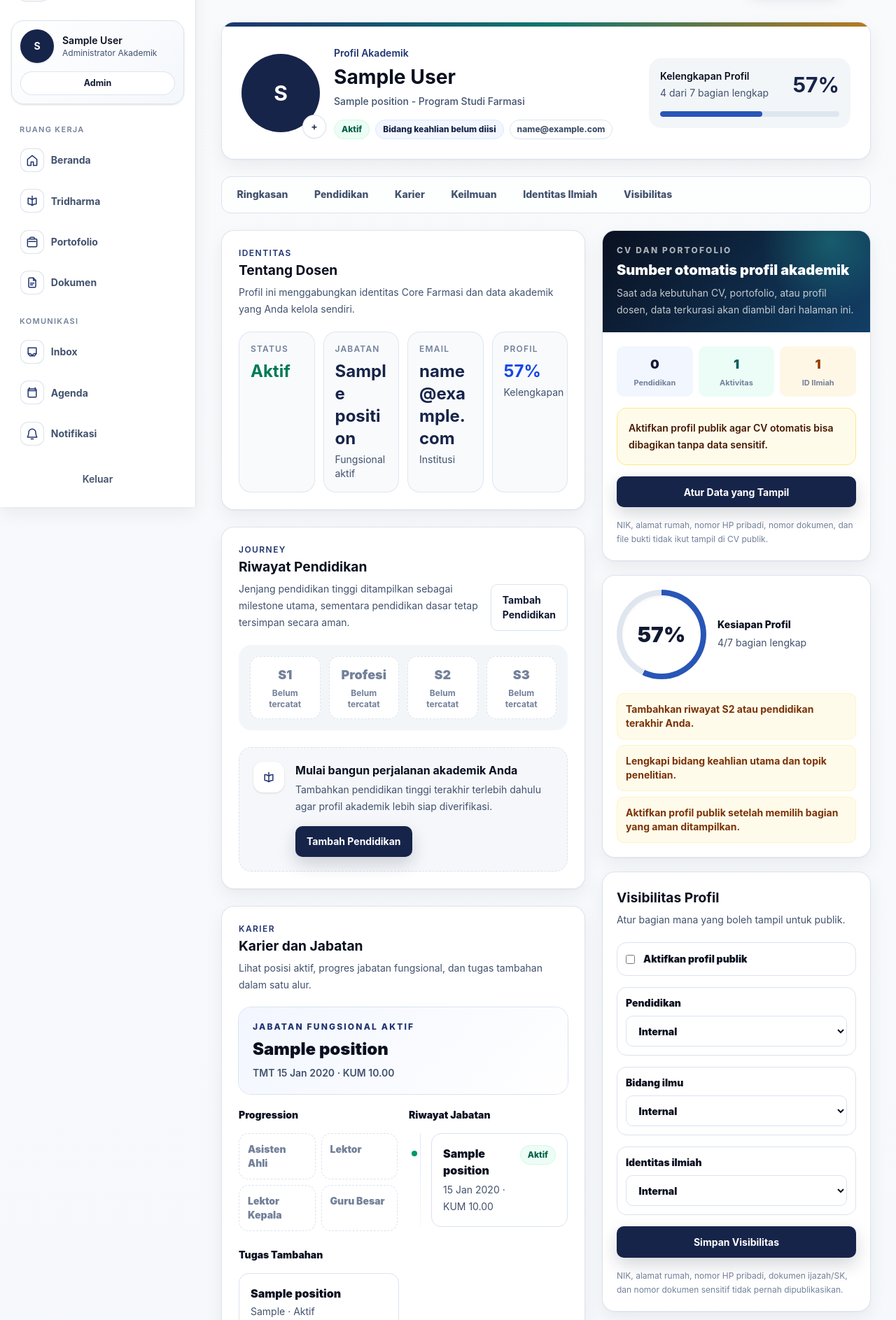
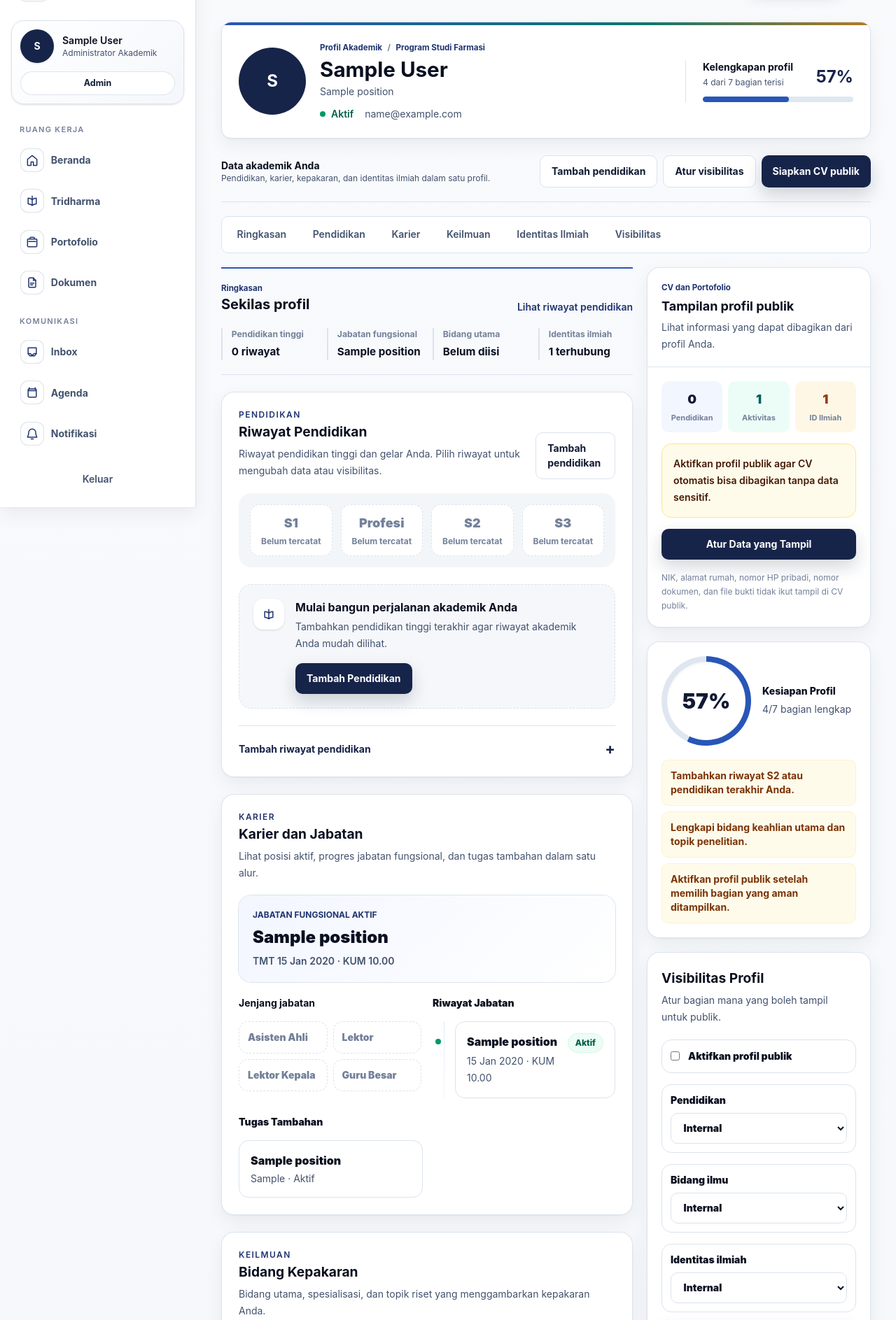
Before and after one commit to farhamzah/dosen-farmasi, a Laravel app: page /profil in a window 1280 px wide. Shown: the part 75-1962 px from the top of the page at 70% size. Run offline with Laravel 12, Linux system fonts and the light colour scheme; a user stored in the database is signed in; tables that the repository leaves empty hold one stand-in row (values such as "Sample post"); style sheets or scripts are compiled from the project's sources.

Commit message:
feat: refine academic profile layout and navigation

```diff
--- a/resources/css/app.css
+++ b/resources/css/app.css
@@ -322,3 +322,194 @@
 .scrollbar-none::-webkit-scrollbar {
     display: none;
 }
+
+.df-profile-page [id] {
+    scroll-margin-top: 9rem;
+}
+
+.df-profile-header {
+    overflow: hidden;
+    border: 1px solid var(--border);
+    border-radius: var(--radius-md);
+    background: white;
+    box-shadow: var(--shadow-subtle);
+}
+
+.df-profile-header-accent {
+    height: 4px;
+    background: linear-gradient(90deg, var(--brand-600) 0%, var(--research) 65%, var(--service) 100%);
+}
+
+.df-profile-header-body {
+    display: grid;
+    gap: 1.5rem;
+    padding: 1.5rem;
+}
+
+.df-profile-identity {
+    display: flex;
+    min-width: 0;
+    align-items: center;
+    gap: 1.25rem;
+}
+
+.df-profile-eyebrow {
+    color: var(--brand-700);
+    font-size: 0.72rem;
+    font-weight: 700;
+}
+
+.df-profile-eyebrow span {
+    margin-inline: 0.3rem;
+    color: var(--text-muted);
+}
+
+.df-profile-name {
+    margin-top: 0.25rem;
+    overflow-wrap: anywhere;
+    color: var(--text-primary);
+    font-size: 1.85rem;
+    font-weight: 750;
+    line-height: 1.18;
+}
+
+.df-profile-progress {
+    align-self: center;
+    min-width: 0;
+    border-left: 1px solid var(--border);
+    padding-left: 1.5rem;
+}
+
+.df-profile-toolbar {
+    display: flex;
+    min-width: 0;
+    flex-wrap: wrap;
+    align-items: center;
+    justify-content: space-between;
+    gap: 1rem;
+    border-bottom: 1px solid var(--border);
+    padding: 0.25rem 0 1.25rem;
+}
+
+.df-profile-nav {
+    position: sticky;
+    top: 4.5rem;
+    z-index: 20;
+    border-radius: var(--radius-sm);
+    background: rgba(255, 255, 255, 0.97);
+    backdrop-filter: blur(12px);
+}
+
+.df-profile-summary {
+    border-top: 2px solid var(--brand-600);
+    border-bottom: 1px solid var(--border);
+    padding: 1.25rem 0;
+}
+
+.df-profile-summary-heading {
+    display: flex;
+    align-items: end;
+    justify-content: space-between;
+    gap: 1rem;
+}
+
+.df-profile-facts {
+    display: grid;
+    grid-template-columns: repeat(2, minmax(0, 1fr));
+    gap: 1rem;
+    margin-top: 1.25rem;
+}
+
+.df-profile-facts > div {
+    min-width: 0;
+    border-left: 2px solid var(--border);
+    padding-left: 0.8rem;
+}
+
+.df-profile-facts dt {
+    color: var(--text-muted);
+    font-size: 0.76rem;
+    font-weight: 650;
+}
+
+.df-profile-facts dd {
+    margin-top: 0.3rem;
+    overflow-wrap: anywhere;
+    color: var(--text-primary);
+    font-size: 0.95rem;
+    font-weight: 700;
+}
+
+.df-profile-add-form {
+    border-top: 1px solid var(--border);
+    padding-top: 1rem;
+}
+
+.df-profile-add-form > summary {
+    display: flex;
+    cursor: pointer;
+    align-items: center;
+    justify-content: space-between;
+    gap: 1rem;
+    color: var(--brand-800);
+    font-size: 0.875rem;
+    font-weight: 700;
+}
+
+.df-profile-add-form > summary::marker {
+    content: '';
+}
+
+.df-profile-add-form > summary span {
+    font-size: 1.35rem;
+}
+
+.df-profile-form-label {
+    min-width: 0;
+    color: var(--text-secondary);
+    font-size: 0.8rem;
+    font-weight: 650;
+}
+
+@media (min-width: 1024px) {
+    .df-profile-header-body {
+        grid-template-columns: minmax(0, 1fr) 15rem;
+        align-items: center;
+    }
+
+    .df-profile-facts {
+        grid-template-columns: repeat(4, minmax(0, 1fr));
+    }
+}
+
+@media (max-width: 1023px) {
+    .df-profile-progress {
+        border-left: 0;
+        border-top: 1px solid var(--border);
+        padding: 1rem 0 0;
+    }
+}
+
+@media (max-width: 639px) {
+    .df-profile-header-body {
+        padding: 1rem;
+    }
+
+    .df-profile-identity {
+        align-items: flex-start;
+        gap: 0.9rem;
+    }
+
+    .df-profile-name {
+        font-size: 1.4rem;
+    }
+
+    .df-profile-nav {
+        top: 4rem;
+    }
+
+    .df-profile-summary-heading {
+        align-items: flex-start;
+        flex-direction: column;
+    }
+}
--- a/resources/js/app.js
+++ b/resources/js/app.js
@@ -1,4 +1,21 @@
 import './bootstrap';
+
+const openHashDetails = () => {
+    const target = document.getElementById(decodeURIComponent(window.location.hash.slice(1)));
+
+    if (target?.matches('details')) {
+        target.open = true;
+    }
+};
+
+window.addEventListener('hashchange', openHashDetails);
+openHashDetails();
+
+document.addEventListener('click', (event) => {
+    if (event.target.closest('a[href="#tambah-pendidikan"]')) {
+        document.getElementById('tambah-pendidikan')?.setAttribute('open', '');
+    }
+});
 
 document.addEventListener('click', (event) => {
     const toggle = event.target.closest('[data-password-toggle]');
--- a/resources/views/components/academic/academic-profile-header.blade.php
+++ b/resources/views/components/academic/academic-profile-header.blade.php
@@ -10,37 +10,35 @@
     $primaryExpertise = optional($expertiseAreas->first())->primary_expertise;
 @endphp
 
-<section {{ $attributes->merge(['class' => 'df-card overflow-hidden']) }}>
-    <div class="h-1.5 bg-[linear-gradient(90deg,var(--brand-700),var(--research),var(--service))]"></div>
-    <div class="grid gap-6 p-5 sm:p-7 lg:grid-cols-[minmax(0,1fr)_18rem] lg:items-center">
-        <div class="flex flex-col gap-5 sm:flex-row sm:items-center">
-            <div class="relative">
-                <x-ui.avatar :name="$user->name" :src="$user->photo_url" size="h-24 w-24 sm:h-28 sm:w-28" class="rounded-[var(--radius-xl)] text-3xl ring-[var(--brand-100)]" text-class="text-3xl" />
-                <span class="absolute -bottom-2 -right-2 grid h-8 w-8 place-items-center rounded-full bg-white text-sm font-semibold text-[var(--brand-800)] shadow-sm ring-1 ring-[var(--border)]" aria-label="Foto profil dapat diperbarui">+</span>
-            </div>
+<section {{ $attributes->merge(['class' => 'df-profile-header']) }} aria-labelledby="profile-name">
+    <div class="df-profile-header-accent"></div>
+    <div class="df-profile-header-body">
+        <div class="df-profile-identity">
+            <x-ui.avatar :name="$user->name" :src="$user->photo_url" size="h-20 w-20 sm:h-24 sm:w-24" class="shrink-0 rounded-[var(--radius-md)]" text-class="text-2xl" />
             <div class="min-w-0">
-                <p class="text-sm font-semibold text-[var(--brand-700)]">Profil Akademik</p>
-                <h1 class="df-page-title mt-2 truncate text-[var(--text-primary)]">{{ $user->name }}</h1>
-                <p class="mt-2 text-sm font-medium text-[var(--text-secondary)]">{{ $activePosition?->position_name ?: 'Jabatan fungsional belum dicatat' }} - Program Studi Farmasi</p>
-                <div class="mt-4 flex flex-wrap gap-2">
-                    <x-ui.badge tone="success">{{ $user->is_active ? 'Aktif' : 'Nonaktif' }}</x-ui.badge>
-                    <x-ui.badge tone="brand">{{ $primaryExpertise ?: 'Bidang keahlian belum diisi' }}</x-ui.badge>
-                    <x-ui.badge tone="neutral">{{ $user->email ?: 'Email belum tersedia' }}</x-ui.badge>
+                <p class="df-profile-eyebrow">Profil Akademik <span aria-hidden="true">/</span> Program Studi Farmasi</p>
+                <h1 id="profile-name" class="df-profile-name">{{ $user->name }}</h1>
+                <p class="mt-1 text-sm text-[var(--text-secondary)]">{{ $activePosition?->position_name ?: 'Jabatan fungsional belum dicatat' }}</p>
+                <div class="mt-3 flex flex-wrap items-center gap-x-4 gap-y-2 text-sm">
+                    <span class="inline-flex items-center gap-2 font-semibold {{ $user->is_active ? 'text-emerald-800' : 'text-rose-700' }}"><span class="h-2 w-2 rounded-full {{ $user->is_active ? 'bg-emerald-600' : 'bg-rose-600' }}"></span>{{ $user->is_active ? 'Aktif' : 'Nonaktif' }}</span>
+                    @if($primaryExpertise)
+                        <span class="min-w-0 text-[var(--text-secondary)]">{{ $primaryExpertise }}</span>
+                    @endif
+                    @if($user->email)
+                        <span class="min-w-0 break-all text-[var(--text-secondary)]">{{ $user->email }}</span>
+                    @endif
                 </div>
             </div>
         </div>
-
-        <div class="rounded-[var(--radius-lg)] bg-[var(--surface-muted)]/70 p-4">
-            <div class="flex items-center justify-between gap-4">
+        <div class="df-profile-progress" aria-label="Kelengkapan profil {{ $completeness['percent'] }} persen">
+            <div class="flex items-end justify-between gap-4">
                 <div>
-                    <p class="text-sm font-semibold text-[var(--text-primary)]">Kelengkapan Profil</p>
-                    <p class="mt-1 text-sm text-[var(--text-secondary)]">{{ $completeness['completed'] }} dari {{ $completeness['total'] }} bagian lengkap</p>
+                    <p class="text-sm font-bold text-[var(--text-primary)]">Kelengkapan profil</p>
+                    <p class="mt-1 text-xs text-[var(--text-secondary)]">{{ $completeness['completed'] }} dari {{ $completeness['total'] }} bagian terisi</p>
                 </div>
-                <p class="text-3xl font-bold text-[var(--brand-800)]">{{ $completeness['percent'] }}%</p>
+                <strong class="text-2xl text-[var(--brand-800)]">{{ $completeness['percent'] }}%</strong>
             </div>
-            <div class="df-progress-track mt-4 h-2">
-                <div class="df-progress-fill bg-[var(--brand-600)]" style="width: {{ $completeness['percent'] }}%"></div>
-            </div>
+            <div class="df-progress-track mt-3 h-2"><div class="df-progress-fill bg-[var(--brand-600)]" style="width: {{ $completeness['percent'] }}%"></div></div>
         </div>
     </div>
 </section>
--- a/resources/views/profile/show.blade.php
+++ b/resources/views/profile/show.blade.php
@@ -13,7 +13,7 @@
 @endphp
 
 @section('content')
-<div class="space-y-6">
+<div class="df-profile-page space-y-5">
     <x-academic.academic-profile-header
         :user="$user"
         :completeness="$completeness"
@@ -21,7 +21,23 @@
         :expertise-areas="$expertiseAreas"
     />
 
-    <nav class="df-segmented" aria-label="Navigasi Profil Akademik">
+    <div class="df-profile-toolbar">
+        <div class="min-w-0">
+            <p class="text-sm font-bold text-[var(--text-primary)]">Data akademik Anda</p>
+            <p class="text-xs text-[var(--text-secondary)]">Pendidikan, karier, kepakaran, dan identitas ilmiah dalam satu profil.</p>
+        </div>
+        <div class="flex flex-wrap gap-2">
+            <a href="#tambah-pendidikan" class="df-button df-button-secondary">Tambah pendidikan</a>
+            <a href="#visibilitas" class="df-button df-button-secondary">Atur visibilitas</a>
+            @if($visibilitySetting->public_profile_enabled)
+                <a href="{{ route('profile.public', $user->core_lecturer_id) }}" class="df-button df-button-primary">Lihat CV publik</a>
+            @else
+                <a href="#profil-publik" class="df-button df-button-primary">Siapkan CV publik</a>
+            @endif
+        </div>
+    </div>
+
+    <nav class="df-segmented df-profile-nav" aria-label="Navigasi Profil Akademik">
         @foreach([
             'ringkasan' => 'Ringkasan',
             'pendidikan' => 'Pendidikan',
@@ -30,34 +46,36 @@
             'identitas-ilmiah' => 'Identitas Ilmiah',
             'visibilitas' => 'Visibilitas',
         ] as $anchor => $label)
-            <a href="#{{ $anchor }}" class="shrink-0 rounded-[var(--radius-sm)] px-4 py-2.5 text-sm font-extrabold text-[var(--text-secondary)] hover:bg-white">{{ $label }}</a>
+            <a href="#{{ $anchor }}" class="shrink-0 rounded-[var(--radius-sm)] px-4 py-2.5 text-sm font-semibold text-[var(--text-secondary)] hover:bg-[var(--brand-50)] hover:text-[var(--brand-800)]">{{ $label }}</a>
         @endforeach
     </nav>
 
-    <section id="ringkasan" class="grid min-w-0 grid-cols-[minmax(0,1fr)] gap-6 xl:grid-cols-[minmax(0,1fr)_24rem]">
+    <section id="ringkasan" class="grid min-w-0 grid-cols-[minmax(0,1fr)] gap-5 xl:grid-cols-[minmax(0,1fr)_20rem]">
         <div class="min-w-0 space-y-6">
-            <x-ui.card class="p-5 sm:p-6">
-                <x-ui.section-header
-                    eyebrow="Identitas"
-                    title="Tentang Dosen"
-                    description="Profil ini menggabungkan identitas Core Farmasi dan data akademik yang Anda kelola sendiri."
-                />
-                <div class="mt-5 grid gap-3 sm:grid-cols-2 xl:grid-cols-4">
-                    <x-ui.stat label="Status" :value="$user->is_active ? 'Aktif' : 'Nonaktif'" tone="success" />
-                    <x-ui.stat label="Jabatan" :value="$activeFunctional?->position_name ?: '-'" caption="Fungsional aktif" />
-                    <x-ui.stat label="Email" :value="$user->email ?: '-'" caption="Institusi" />
-                    <x-ui.stat label="Profil" :value="$completeness['percent'].'%'" caption="Kelengkapan" tone="info" />
+            <div class="df-profile-summary">
+                <div class="df-profile-summary-heading">
+                    <div>
+                        <p class="df-profile-eyebrow">Ringkasan</p>
+                        <h2 class="text-xl font-bold text-[var(--text-primary)]">Sekilas profil</h2>
+                    </div>
+                    <a href="#pendidikan" class="text-sm font-semibold text-[var(--brand-700)] hover:underline">Lihat riwayat pendidikan</a>
                 </div>
-            </x-ui.card>
+                <dl class="df-profile-facts">
+                    <div><dt>Pendidikan tinggi</dt><dd>{{ $higherEducations->count() }} riwayat</dd></div>
+                    <div><dt>Jabatan fungsional</dt><dd>{{ $activeFunctional?->position_name ?: 'Belum tercatat' }}</dd></div>
+                    <div><dt>Bidang utama</dt><dd>{{ $expertiseAreas->first()?->primary_expertise ?: 'Belum diisi' }}</dd></div>
+                    <div><dt>Identitas ilmiah</dt><dd>{{ $identifiers->count() }} terhubung</dd></div>
+                </dl>
+            </div>
 
             <x-ui.card id="pendidikan" class="p-5 sm:p-6">
                 <x-ui.section-header
-                    eyebrow="Journey"
+                    eyebrow="Pendidikan"
                     title="Riwayat Pendidikan"
-                    description="Jenjang pendidikan tinggi ditampilkan sebagai milestone utama, sementara pendidikan dasar tetap tersimpan secara aman."
+                    description="Riwayat pendidikan tinggi dan gelar Anda. Pilih riwayat untuk mengubah data atau visibilitas."
                 >
                     <x-slot:actions>
-                        <a href="#tambah-pendidikan" class="df-button df-button-secondary">Tambah Pendidikan</a>
+                        <a href="#tambah-pendidikan" class="df-button df-button-secondary">Tambah pendidikan</a>
                     </x-slot:actions>
                 </x-ui.section-header>
 
@@ -83,7 +101,7 @@
                     @else
                         <x-ui.empty-state
                             title="Mulai bangun perjalanan akademik Anda"
-                            description="Tambahkan pendidikan tinggi terakhir terlebih dahulu agar profil akademik lebih siap diverifikasi."
+                            description="Tambahkan pendidikan tinggi terakhir agar riwayat akademik Anda mudah dilihat."
                             icon="book"
                         >
                             <x-slot:actions>
@@ -103,6 +121,41 @@
                         </div>
                     </details>
                 @endif
+
+                <details id="tambah-pendidikan" class="df-profile-add-form mt-6">
+                    <summary>Tambah riwayat pendidikan <span aria-hidden="true">+</span></summary>
+                    <form method="post" action="{{ route('profile.educations.store') }}" class="mt-5 grid gap-4 sm:grid-cols-2">
+                        @csrf
+                        <label class="df-profile-form-label">Jenjang
+                            <select name="level" class="df-field mt-1" required>@foreach($levels as $level)<option value="{{ $level }}">{{ $level }}</option>@endforeach</select>
+                        </label>
+                        <label class="df-profile-form-label">Nama institusi
+                            <input name="institution_name" class="df-field mt-1" required>
+                        </label>
+                        <label class="df-profile-form-label">Program studi
+                            <input name="study_program" class="df-field mt-1">
+                        </label>
+                        <label class="df-profile-form-label">Gelar
+                            <input name="degree" class="df-field mt-1">
+                        </label>
+                        <label class="df-profile-form-label">Tahun mulai
+                            <input name="start_year" type="number" class="df-field mt-1">
+                        </label>
+                        <label class="df-profile-form-label">Tahun lulus
+                            <input name="end_year" type="number" class="df-field mt-1">
+                        </label>
+                        <label class="df-profile-form-label">Status kelulusan
+                            <select name="graduation_status" class="df-field mt-1"><option value="LULUS">Lulus</option><option value="BERJALAN">Berjalan</option><option value="TIDAK_SELESAI">Tidak selesai</option></select>
+                        </label>
+                        <label class="df-profile-form-label">Visibilitas
+                            <select name="visibility" class="df-field mt-1"><option value="">Default aman</option><option value="PRIVATE">Private</option><option value="INTERNAL">Internal</option><option value="PUBLIC">Public</option></select>
+                        </label>
+                        <label class="df-profile-form-label sm:col-span-2">Judul tugas akhir, tesis, atau disertasi
+                            <textarea name="thesis_title" class="df-field mt-1 min-h-24" rows="3"></textarea>
+                        </label>
+                        <div class="sm:col-span-2"><button class="df-button df-button-primary">Simpan pendidikan</button></div>
+                    </form>
+                </details>
             </x-ui.card>
 
             <x-ui.card id="karier" class="p-5 sm:p-6">
@@ -113,14 +166,14 @@
                 />
 
                 <div class="mt-5 rounded-[var(--radius-lg)] bg-[linear-gradient(135deg,var(--brand-50),white)] p-5 ring-1 ring-[var(--border)]">
-                    <p class="text-xs font-extrabold uppercase tracking-[0.18em] text-[var(--brand-700)]">Jabatan Fungsional Aktif</p>
+                    <p class="text-xs font-bold uppercase text-[var(--brand-700)]">Jabatan Fungsional Aktif</p>
                     <h3 class="mt-2 text-2xl font-black text-[var(--text-primary)]">{{ $activeFunctional?->position_name ?: 'Belum dicatat' }}</h3>
                     <p class="mt-2 text-sm font-semibold text-[var(--text-secondary)]">TMT {{ optional($activeFunctional?->effective_date)->format('d M Y') ?: 'belum diisi' }} · KUM {{ $activeFunctional?->credit_score ?: '-' }}</p>
                 </div>
 
                 <div class="mt-5 grid gap-4 lg:grid-cols-2">
                     <div>
-                        <p class="mb-4 text-sm font-black text-[var(--text-primary)]">Progression</p>
+                        <p class="mb-4 text-sm font-bold text-[var(--text-primary)]">Jenjang jabatan</p>
                         <div class="grid gap-2 sm:grid-cols-4 lg:grid-cols-2">
                             @foreach($careerStages as $stage)
                                 @php($reached = $functionalPositions->contains(fn ($position) => str($position->position_name)->contains($stage, true)))
@@ -167,7 +220,7 @@
                 <x-ui.section-header
                     eyebrow="Keilmuan"
                     title="Bidang Kepakaran"
-                    description="Bidang utama, spesialisasi, dan topik riset divisualkan sebagai research fingerprint."
+                    description="Bidang utama, spesialisasi, dan topik riset yang menggambarkan kepakaran Anda."
                 />
                 <div class="mt-5 space-y-5">
                     @forelse($expertiseAreas as $area)
@@ -199,10 +252,10 @@
 
         <aside class="min-w-0 space-y-5">
             <x-ui.card class="overflow-hidden">
-                <div class="bg-[radial-gradient(circle_at_85%_10%,rgba(45,212,191,0.28),transparent_28%),linear-gradient(135deg,var(--brand-950),#123f66)] p-5 text-white">
-                    <p class="text-xs font-extrabold uppercase tracking-[0.18em] text-white/65">CV dan Portofolio</p>
-                    <h2 class="mt-2 text-xl font-black leading-tight">Sumber otomatis profil akademik</h2>
-                    <p class="mt-2 text-sm leading-6 text-white/75">Saat ada kebutuhan CV, portofolio, atau profil dosen, data terkurasi akan diambil dari halaman ini.</p>
+                <div class="border-b border-[var(--border)] p-5">
+                    <p class="df-profile-eyebrow">CV dan Portofolio</p>
+                    <h2 class="mt-1 text-lg font-bold text-[var(--text-primary)]">Tampilan profil publik</h2>
+                    <p class="mt-1 text-sm leading-6 text-[var(--text-secondary)]">Lihat informasi yang dapat dibagikan dari profil Anda.</p>
                 </div>
                 <div class="space-y-4 p-5">
                     <div class="grid grid-cols-3 gap-2 text-center">
@@ -323,38 +376,6 @@
                 </div>
             </x-ui.card>
 
-            <x-ui.card id="tambah-pendidikan" class="p-5">
-                <x-ui.section-header title="Tambah Pendidikan" description="Data manual masuk sebagai draft dan tetap mengikuti visibilitas aman." />
-                <form method="post" action="{{ route('profile.educations.store') }}" class="mt-5 space-y-3">
-                    @csrf
-                    <select name="level" class="df-field" required>
-                        @foreach($levels as $level)
-                            <option value="{{ $level }}">{{ $level }}</option>
-                        @endforeach
-                    </select>
-                    <input name="institution_name" class="df-field" placeholder="Nama institusi" required>
-                    <input name="study_program" class="df-field" placeholder="Program studi">
-                    <input name="degree" class="df-field" placeholder="Gelar">
-                    <div class="grid grid-cols-2 gap-3">
-                        <input name="start_year" type="number" class="df-field" placeholder="Mulai">
-                        <input name="end_year" type="number" class="df-field" placeholder="Lulus">
-                    </div>
-                    <select name="graduation_status" class="df-field">
-                        <option value="LULUS">Lulus</option>
-                        <option value="BERJALAN">Berjalan</option>
-                        <option value="TIDAK_SELESAI">Tidak selesai</option>
-                    </select>
-                    <textarea name="thesis_title" class="df-field min-h-28" rows="3" placeholder="Judul tugas akhir/tesis/disertasi"></textarea>
-                    <select name="visibility" class="df-field">
-                        <option value="">Default aman</option>
-                        <option value="PRIVATE">Private</option>
-                        <option value="INTERNAL">Internal</option>
-                        <option value="PUBLIC">Public</option>
-                    </select>
-                    <button class="df-button df-button-primary w-full">Simpan Pendidikan</button>
-                </form>
-            </x-ui.card>
-
             <x-ui.card id="profil-publik" class="p-5">
                 <x-ui.section-header title="Profil Publik" description="CV live yang dapat dibagikan tanpa membuka data sensitif." />
                 @if($visibilitySetting->public_profile_enabled)
```
Also changed, not shown: tests/Feature/M8TridharmaProfileTest.php (+3 -0 lines).
